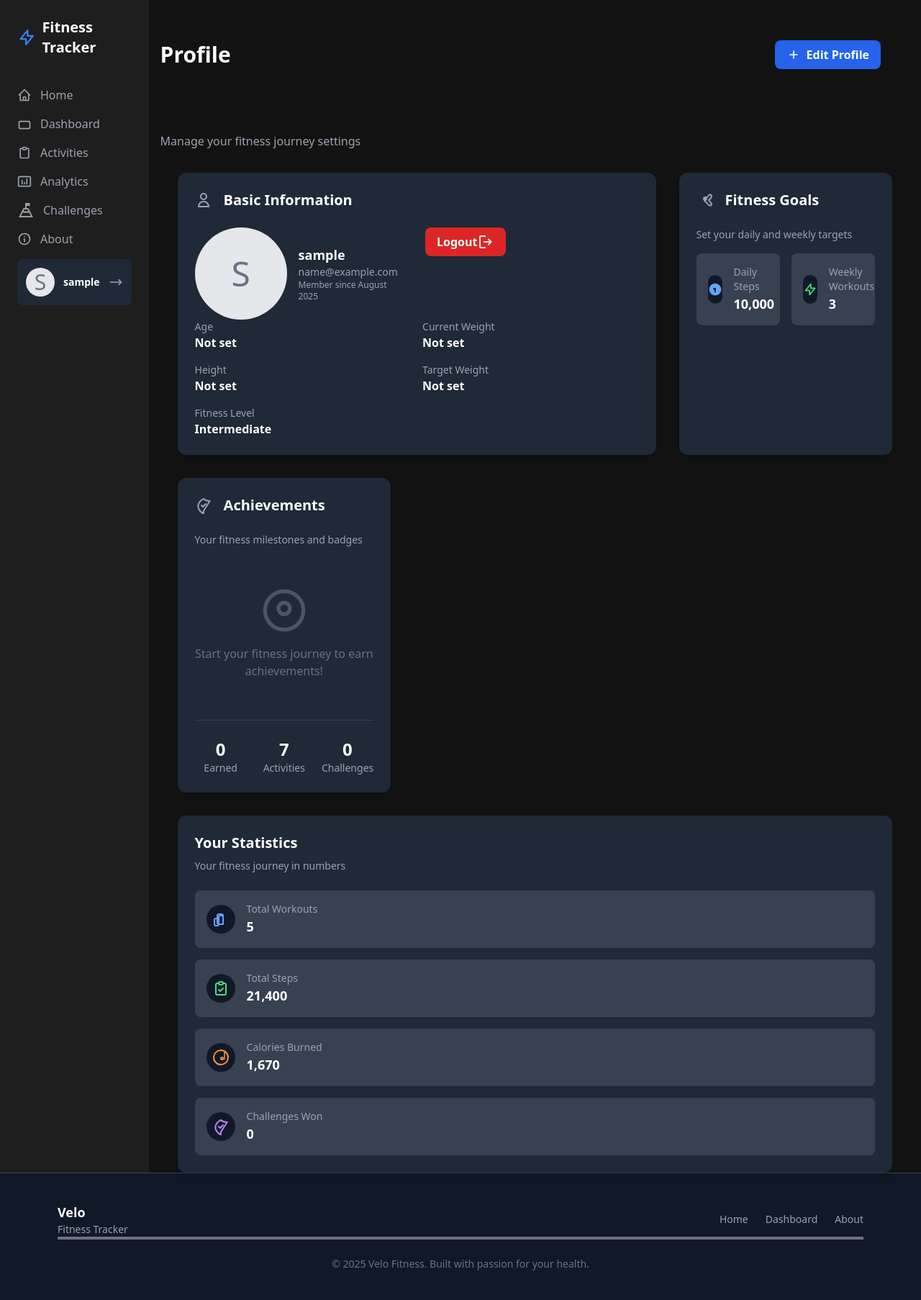
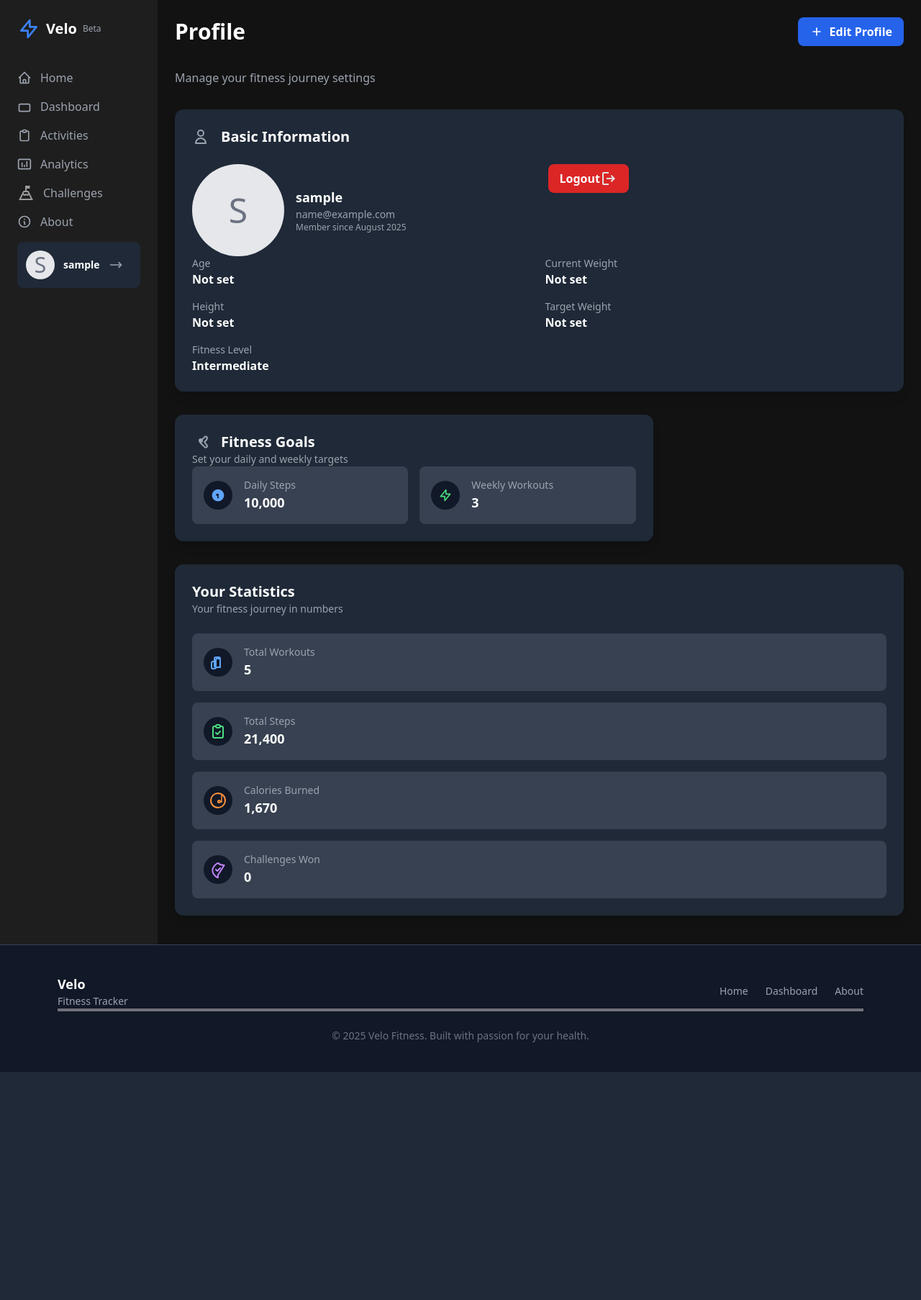
Before and after one commit to 18Mori/fitness_tracker, a Django app: page /profile/ in a window 1280 px wide. Shown: the whole page at 72% size. After the commit the page ends 1489 px from the top, so only its background shows below. Run offline with Django 5.2, Linux system fonts and the light colour scheme; the visitor is signed in with stand-in values (Sample User, id 1); some libraries are stand-ins or nearby versions.

Commit message:
feat: Add API endpoint for logging user workouts. fixed admin and layout of HTMLs

```diff
--- a/velo_app/models.py
+++ b/velo_app/models.py
@@ -7,7 +7,6 @@ class UserProfile(models.Model):
     height = models.DecimalField(max_digits=5, decimal_places=2, null=True, blank=True)
     weight = models.DecimalField(max_digits=5, decimal_places=2, null=True, blank=True)
     age = models.PositiveIntegerField(null=True, blank=True)
-    profile_picture = models.ImageField(upload_to='profile_pics/', blank=True, null=True)
 
     def __str__(self):
         return self.user.username
@@ -19,9 +18,10 @@ class WorkoutSession(models.Model):
     started_at = models.DateTimeField(null=True, blank=True)
     ended_at = models.DateTimeField(null=True, blank=True)
     date = models.DateField()
-    workout_type = models.CharField(max_length=50, choices=[('cardio', 'Cardio'), ('strength', 'Strength Training'), ('flexibility', 'Flexibility'), ('balance', 'Balance Training'), ('pilates', 'Pilates'), ('yoga', 'Yoga'), ('running', 'Running'), ('walking', 'Walking'), ('cycling', 'Cycling'), ('swimming', 'Swimming')], null=True)
+    workout_type = models.CharField(max_length=50, choices=[('cardio', 'Cardio'), ('strength', 'Strength Training'), ('flexibility', 'Flexibility'), ('balance', 'Balance Training'), ('pilates', 'Pilates'), ('yoga', 'Yoga'), ('running', 'Running'), ('walking', 'Walking'), ('cycling', 'Cycling'), ('swimming', 'Swimming'), ('hiking', 'Hiking'), ('gym', 'Gym Workout')], null=True)
     duration = models.DurationField()
     calories_burned = models.PositiveIntegerField()
+    description = models.TextField(null=True, blank=True)
     created_at = models.DateTimeField(auto_now_add=True, null=True)
 
     def __str__(self):
@@ -104,7 +104,7 @@ class MealTracker(models.Model):
 class ActivityTrackerLog(models.Model):
     user = models.ForeignKey(User, on_delete=models.CASCADE)
     date = models.DateField()
-    activity_type = models.CharField(max_length=50, choices=[('running', 'Running'), ('cycling', 'Cycling'), ('swimming', 'Swimming'), ('walking', 'Walking'), ('hiking', 'Hiking'), ('gym', 'Gym Workout')])
+    activity_type = models.CharField(max_length=50, choices=[('Workout', 'Workout Session'), ('steps', 'Steps')], null=True)
     duration = models.DurationField()
     calories_burned = models.PositiveIntegerField()
 
--- a/velo_app/templates/activities.html
+++ b/velo_app/templates/activities.html
@@ -2,8 +2,8 @@
 {% load static %}
 {% block content %}
 <title>{% block title %}Activities{% endblock title %}</title>
-<body class="bg-[#121212] text-white p-6 md:p-10">
-    <div class="max-w-7xl mx-auto">
+<body class="bg-gray-900 text-white min-h-screen">
+    <div class="p-6 mb-4 w-full">
         <div class="flex justify-between items-center mb-6">
             <div>
                 <h1 class="text-3xl font-bold">Activities</h1>
--- a/velo_app/templates/analytics.html
+++ b/velo_app/templates/analytics.html
@@ -3,7 +3,7 @@
 {% block content %}
 <title>{% block title %}Analytics{% endblock title %}</title>
 <body class="bg-[#121212] text-white p-6 md:p-10">
-    <div class="max-w-7xl mx-auto">
+    <div class="max-w-7xl mx-auto p-6 mb-4 w-full">
         <div class="flex justify-between items-center mb-6">
             <div>
                 <h1 class="text-3xl font-bold">Analytics</h1>
--- a/velo_app/templates/auth/profile.html
+++ b/velo_app/templates/auth/profile.html
@@ -5,21 +5,21 @@
 
 <body class="bg-gray-900 text-gray-100 font-sans p-6 overflow-y-auto">
 
-    <div class="max-w-7xl mx-auto space-y-8">
+    <div class="max-w-7xl mx-auto space-y-8 p-6 mb-4 w-full">
         <header class="flex justify-between items-center">
-            <h1 class="text-3xl font-bold ml-4">Profile</h1>
-            <button class="bg-blue-600 text-white m-14 px-4 py-2 rounded-lg font-semibold flex items-center space-x-2 hover:bg-blue-700 transition-colors">
+            <h1 class="text-3xl font-bold">Profile</h1>
+            <button class="bg-blue-600 text-white px-4 py-2 rounded-lg font-semibold flex items-center space-x-2 hover:bg-blue-700 transition-colors">
                 <svg class="h-5 w-5" fill="none" stroke="currentColor" viewBox="0 0 24 24" xmlns="http://www.w3.org/2000/svg">
                         <path stroke-linecap="round" stroke-linejoin="round" stroke-width="2" d="M12 6v6m0 0v6m0-6h6m-6 0H6"></path>
                     </svg>
                 <span>Edit Profile</span>
             </button>
         </header>
-        <p class="text-gray-400 ml-4">Manage your fitness journey settings</p>
+        <p class="text-gray-400">Manage your fitness journey settings</p>
 
         <div class="grid lg:grid-cols-3 gap-8">
-            <div class="lg:col-span-2 space-y-8">
-                <div class="bg-gray-800 rounded-xl p-6 shadow-lg ml-10">
+            <div class="lg:col-span-3 space-y-8">
+                <div class="bg-gray-800 rounded-xl p-6 shadow-lg">
                     <div class="flex items-center space-x-4 mb-6">
                         <svg xmlns="http://www.w3.org/2000/svg" class="h-6 w-6 text-gray-400" fill="none" viewBox="0 0 24 24" stroke="currentColor">
                             <path stroke-linecap="round" stroke-linejoin="round" stroke-width="2" d="M16 7a4 4 0 11-8 0 4 4 0 018 0zM12 14a7 7 0 00-7 7h14a7 7 0 00-7-7z" />
@@ -76,16 +76,15 @@
                         </div>
                     </div>
                 </div>
-
-                <div class="bg-gray-800 rounded-xl p-6 shadow-lg mr-10">
-                    <div class="flex items-center space-x-4 mb-6">
+                <div class="bg-gray-800 rounded-xl p-6 shadow-lg lg:col-span-2">
+                    <div class="flex items-center space-x-4">
                         <svg xmlns="http://www.w3.org/2000/svg" class="h-6 w-6 text-gray-400" fill="none" viewBox="0 0 24 24" stroke="currentColor">
                             <path stroke-linecap="round" stroke-linejoin="round" stroke-width="2" d="M14 10h-2m2 0a2 2 0 11-4 0 2 2 0 014 0z" />
                             <path stroke-linecap="round" stroke-linejoin="round" stroke-width="2" d="M20.315 7.828a2 2 0 00-2.828-2.828l-5.657 5.657a2 2 0 000 2.828l5.657 5.657a2 2 0 002.828-2.828L17.157 12l3.158-3.172z" />
                         </svg>
                         <h2 class="text-xl font-semibold text-white">Fitness Goals</h2>
                     </div>
-                    <p class="text-gray-400 text-sm mb-4">Set your daily and weekly targets</p>
+                    <p class="text-gray-400 text-sm">Set your daily and weekly targets</p>
                     <div class="grid grid-cols-1 md:grid-cols-2 gap-4">
                         <div class="bg-gray-700 rounded-lg p-4 flex items-center space-x-4">
                             <div class="w-10 h-10 bg-gray-900 rounded-full flex items-center justify-center">
@@ -111,42 +110,11 @@
                         </div>
                     </div>
                 </div>
-
-                <div class="bg-gray-800 rounded-xl p-6 shadow-lg ml-10">
-                    <div class="flex items-center space-x-4 mb-6">
-                        <svg xmlns="http://www.w3.org/2000/svg" class="h-6 w-6 text-gray-400" fill="none" viewBox="0 0 24 24" stroke="currentColor">
-                            <path stroke-linecap="round" stroke-linejoin="round" stroke-width="2" d="M9 12l2 2 4-4m5.618-4.016A11.955 11.955 0 0112 2.944c-1.396.697-2.65 1.572-3.75 2.556-1.1.984-2.023 2.15-2.76 3.486-.737 1.336-1.127 2.808-1.127 4.295 0 1.488.39 2.96 1.127 4.295.737 1.336 1.66 2.502 2.76 3.486 1.1.984 2.354 1.859 3.75 2.556a11.955 11.955 0 010-4.148z" />
-                        </svg>
-                        <h2 class="text-xl font-semibold text-white">Achievements</h2>
-                    </div>
-                    <p class="text-gray-400 text-sm mb-6">Your fitness milestones and badges</p>
-                    <div class="flex flex-col items-center justify-center text-center space-y-4 py-8">
-                        <svg xmlns="http://www.w3.org/2000/svg" class="h-16 w-16 text-gray-600" fill="none" viewBox="0 0 24 24" stroke="currentColor">
-                            <path stroke-linecap="round" stroke-linejoin="round" stroke-width="2" d="M12 8c1.657 0 3 1.343 3 3s-1.343 3-3 3-3-1.343-3-3 1.343-3 3-3z" />
-                            <path stroke-linecap="round" stroke-linejoin="round" stroke-width="2" d="M12 2a10 10 0 00-9.95 9.09A10 10 0 0012 22a10 10 0 009.95-9.09A10 10 0 0012 2z" />
-                        </svg>
-                        <p class="text-gray-500 font-medium">Start your fitness journey to earn achievements!</p>
-                    </div>
-                    <div class="grid grid-cols-3 text-center gap-4 border-t border-gray-700 pt-6 mt-6">
-                        <div>
-                            <p class="text-2xl font-bold text-white">0</p>
-                            <p class="text-gray-400 text-sm">Earned</p>
-                        </div>
-                        <div>
-                            <p class="text-2xl font-bold text-white">7</p>
-                            <p class="text-gray-400 text-sm">Activities</p>
-                        </div>
-                        <div>
-                            <p class="text-2xl font-bold text-white">0</p>
-                            <p class="text-gray-400 text-sm">Challenges</p>
-                        </div>
-                    </div>
-                </div>
             </div>
 
-            <div class="lg:col-span-1 space-y-8 m-10">
+            <div class="lg:col-span-1 space-y-8">
                 <div class="bg-gray-800 rounded-xl p-6 shadow-lg">
-                    <h2 class="text-xl font-semibold text-white mb-2">Your Statistics</h2>
+                    <h2 class="text-xl font-semibold text-white">Your Statistics</h2>
                     <p class="text-gray-400 text-sm mb-6">Your fitness journey in numbers</p>
                     <div class="space-y-4">
                         <div class="flex items-center space-x-4 bg-gray-700 rounded-lg p-4">
--- a/velo_app/templates/base.html
+++ b/velo_app/templates/base.html
@@ -16,7 +16,8 @@
                     <svg class="h-8 w-8 text-blue-500" fill="none" stroke="currentColor" viewBox="0 0 24 24" xmlns="http://www.w3.org/2000/svg">
                         <path stroke-linecap="round" stroke-linejoin="round" stroke-width="2" d="M13 10V3L4 14h7v7l9-11h-7z"></path>
                     </svg>
-                    <span class="text-xl font-bold">Fitness Tracker</span>
+                    <span class="text-xl font-bold">Velo</span>
+                    <span class="text-xs text-gray-400">Beta</span>
                 </div>
                 <nav>
                     <ul>
--- a/velo_app/templates/footer.html
+++ b/velo_app/templates/footer.html
@@ -1,13 +1,11 @@
 {% block footer %}
 <footer class="py-10 px-6 md:px-12 lg:px-20 bg-gray-900 border-t border-gray-700">
     <div class="max-w-6xl mx-auto flex flex-col md:flex-row justify-between items-center gap-6 border-b-4 border-zinc-500 ">
-      <!-- Left -->
       <div>
         <h3 class="font-bold text-lg">Velo</h3>
         <p class="text-sm text-gray-400">Fitness Tracker</p>
       </div>
 
-      <!-- Links -->
       <div class="flex gap-6 text-sm">
         <a href="{% url 'home' %}" class="text-gray-400 hover:text-white transition">Home</a>
         <a href="{% url 'dashboard' %}" class="text-gray-400 hover:text-white transition">Dashboard</a>
@@ -15,7 +13,6 @@
       </div>
     </div>
 
-    <!-- Bottom -->
     <div class="text-center mt-6 text-gray-500 text-sm">
       © 2025 Velo Fitness. Built with passion for your health.
     </div>
--- a/velo_app/urls.py
+++ b/velo_app/urls.py
@@ -4,13 +4,13 @@ from . import views
 urlpatterns = [
     path('', views.home, name='home'),
     path('about/', views.about, name='about'),
-    path('admin/', views.admin_dashboard, name='admin_dashboard'),
+    path('admin_dashboard/', views.admin_dashboard, name='admin_dashboard'),
     path('activities/', views.activities, name='activities'),
     path('challenges/', views.challenges, name='challenges'),
     path('analytics/', views.analytics, name='analytics'),
     path('dashboard/', views.dashboard, name='dashboard'),
     path('register/', views.register, name='register'),
-    path('login/', views.login, name='login'),
+    path('login/', views.login_user, name='login'),
     path('logout/', views.logout_user, name='logout'),
     path('profile/', views.profile, name='profile'),
     path('workouts/', views.WorkoutList.as_view(), name='workout_list'),
--- a/velo_app/views.py
+++ b/velo_app/views.py
@@ -1,14 +1,13 @@
 from django.shortcuts import render, redirect
-from .form import UserRegistrationForm
 from django.contrib.auth import login as auth_login
 from django.contrib.auth import authenticate
 from django.views.decorators.http import require_http_methods
 from django.contrib import messages
-from django.views.decorators.http import require_POST
 from django.contrib.auth import logout
-from .form import UserLoginForm
+from .form import *
 from django.contrib.auth.decorators import login_required, user_passes_test
 from rest_framework import generics
+from rest_framework.permissions import IsAuthenticated
 from .models import *
 from .serializers import *
 
@@ -18,25 +17,30 @@ def home(request):
 def about(request):
   return render(request, 'about.html')
 
+@login_required
 def activities(request):
   return render(request, 'activities.html')
 
+@login_required
 def challenges(request):
   return render(request, 'challenges.html')
 
+@login_required
 def analytics(request):
   return render(request, 'analytics.html')
 
+@login_required
 def dashboard(request):
   return render(request, 'dashboard.html')
 
-# def is_admin(user):
-#     return user.is_staff or user.is_superuser
-# @user_passes_test(is_admin, login_url='login')
+def is_admin(user):
+    return user.is_staff or user.is_superuser
 
+@user_passes_test(is_admin, login_url='login_user')
 def admin_dashboard(request):
-    return render(request, 'admin_dashboard.html')
+    return render(request, 'admin/admin_dashboard.html')
 
+@login_required
 def profile(request):
     return render(request, 'auth/profile.html')
 
@@ -54,10 +58,7 @@ def register(request):
 
 
 @require_http_methods(["GET", "POST"])
-def login(request):
-    """
-    Handles user login.
-    """
+def login_user(request):
     if request.user.is_authenticated:
         return redirect('dashboard')
 
@@ -81,6 +82,7 @@ def login(request):
                     messages.info(request, f'Welcome back, Admin {user.username}!')
                     return redirect('admin_dashboard')
                 else:
+                    messages.info(request, f'Welcome back, {user.username}!')
                     return redirect('dashboard')
             else:
                 messages.error(request, 'Invalid username or password.')
@@ -89,17 +91,41 @@ def login(request):
 
     return render(request, 'auth/login.html', {'form': form})
 
-@require_POST
-@login_required
+@require_http_methods(["POST"])
 def logout_user(request):
   logout(request)
   messages.success(request, 'Logout was successful!')
-  return redirect('home')
+  return redirect('login')
+
 
 class WorkoutList(generics.ListCreateAPIView):
     queryset = WorkoutSession.objects.all()
     serializer_class = WorkoutSessionSerializer
+    permission_classes = [IsAuthenticated]
+
+    def perform_create(self, serializer):
+        serializer.save(user=self.request.user)
+
+    def get_queryset(self):
+        return WorkoutSession.objects.filter(user=self.request.user)
 
 class WorkoutDetail(generics.RetrieveUpdateDestroyAPIView):
     queryset = WorkoutSession.objects.all()
     serializer_class = WorkoutSessionSerializer
+    permission_classes = [IsAuthenticated]
+
+    def get_queryset(self):
+        return WorkoutSession.objects.filter(user=self.request.user)
+
+def workout_create(request):
+    if request.method == 'POST':
+        form = WorkoutSessionForm(request.POST)
+        if form.is_valid():
+            workout = form.save(commit=False)
+            workout.user = request.user
+            workout.save()
+            messages.success(request, 'Workout created successfully!')
+            return redirect('workout_detail', pk=workout.pk)
+    else:
+        form = WorkoutSessionForm()
+    return render(request, 'workouts/workout_form.html', {'form': form})
--- a/velo_pj/settings.py
+++ b/velo_pj/settings.py
@@ -27,7 +27,7 @@ BASE_DIR = Path(__file__).resolve().parent.parent
 SECRET_KEY = os.getenv('SECRET_KEY')
 
 # SECURITY WARNING: don't run with debug turned on in production!
-DEBUG = os.getenv('DEBUG', 'False') == 'True'
+DEBUG = os.getenv('DEBUG')
 
 ALLOWED_HOSTS = os.getenv('ALLOWED_HOSTS', '127.0.0.1').split(',')
 
@@ -128,3 +128,4 @@ STATIC_ROOT = BASE_DIR / 'staticfiles'
 # https://docs.djangoproject.com/en/5.2/ref/settings/#default-auto-field
 
 DEFAULT_AUTO_FIELD = 'django.db.models.BigAutoField'
+LOGIN_URL = 'login_user'
```
Also changed, not shown: velo_app/form.py (+11 -1 lines), velo_app/templates/about.html (+1 -14 lines), velo_app/templates/auth/login.html (+0 -13 lines), velo_app/templates/challenges.html (+7 -9 lines), velo_app/templates/dashboard.html (+4 -10 lines), velo_app/templates/home.html (+5 -5 lines), velo_app/migrations/0005_remove_userprofile_profile_picture_and_more.py (added).
